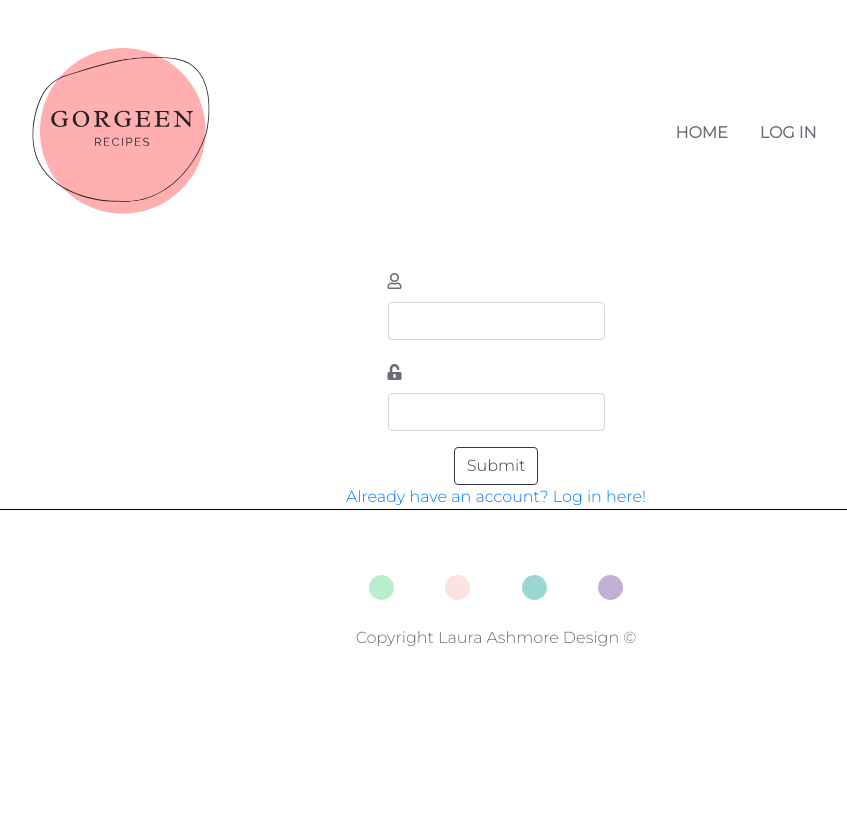
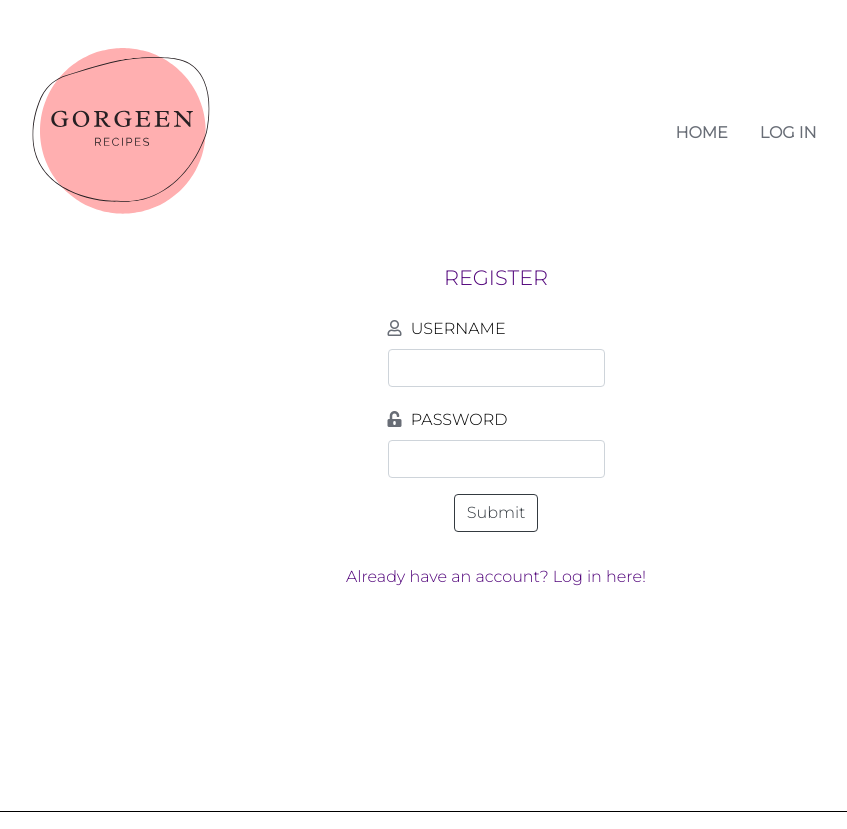
Before and after one commit to laura-ash/recipe-collection, a Flask app: page /register in a window 1280 px wide. Shown: the top 829 px of the page, without its empty margins (144-991 px from the left). Before the commit the page ends 647 px from the top, so only its background shows below. Run offline with Flask 2, Linux system fonts and the light colour scheme; some libraries are stand-ins or nearby versions.

Commit message:
Added styling to auth page

```diff
--- a/static/css/style.css
+++ b/static/css/style.css
@@ -11,7 +11,20 @@ body {
 }
 
 
+a {
+    color: #52057b;
+}
 
+a:hover {
+    text-decoration: underline;
+    color: #ffafb0;
+}
+
+.btn-outline-dark:hover {
+    color: #fff;
+    background-color: #ffafb0;
+    border-color: #ffafb0;
+}
 
 
 .alert {
@@ -128,6 +141,12 @@ label {
 }
 
 
+h1 {
+    font-size: 1.3rem;
+    text-transform: uppercase;
+    margin-bottom: 2%;
+    color: #52057b;
+}
 
 h3 {
     font-size: 1.1rem;
@@ -270,3 +289,23 @@ footer {
 .card-button {
     color: #686d76;
 }
+
+/* auth form */
+
+.auth-title {
+    color: #000;
+}
+
+.auth-txt {
+    margin-bottom: 20%;
+    margin-top: 3%;
+}
+
+#auth {
+    margin: auto;
+}
+
+.auth-center {
+    display: flex;
+    justify-content: center;
+}
--- a/templates/components/forms/auth.html
+++ b/templates/components/forms/auth.html
@@ -7,13 +7,13 @@
             <!-- username -->
             <div class="form-group">
                 <i class="far fa-user"></i>
-                <label for="username">Username</label>
+                <label for="username" class="auth-title">Username</label>
                 <input type="text" name="username" class="form-control" id="username" aria-describedby="emailHelp" pattern="^[a-zA-Z0-9]{5,15}" required>
             </div>
             <!-- password -->
             <div class="form-group">
                 <i class="fas fa-unlock-alt"></i>
-                <label for="password">Password</label>
+                <label for="password" class="auth-title">Password</label>
                 <input type="password" name="password" class="form-control" id="exampleInputPassword1" required>
             </div>
             <div class="center">
--- a/templates/pages/auth.html
+++ b/templates/pages/auth.html
@@ -1,10 +1,17 @@
 {% extends "layout/base.html" %}
 {% block content %}
 
-<div class="d-flex justify-content-center">
+    <div class="center">
+        {% if login %}
+            <h1>Log in</h1>
+        {% else %}
+            <h1>Register</h1>
+        {% endif %}
+    </div>
+    <div class="d-flex justify-content-center">
         {% include 'components/forms/auth.html' %}
     </div>
-    <div class="d-flex justify-content-center">
+    <div class="d-flex justify-content-center auth-txt">
         {% if login %}
             <a href="{{ url_for('register') }}">Haven't got an account yet? Register here!</a>
         {% else %}
@@ -12,4 +19,5 @@
         {% endif %}
     </div>
 
+
 {% endblock %}
```
Also changed, not shown: templates/pages/login.html (deleted, +0 -27 lines), templates/pages/register.html (deleted, +0 -25 lines).
